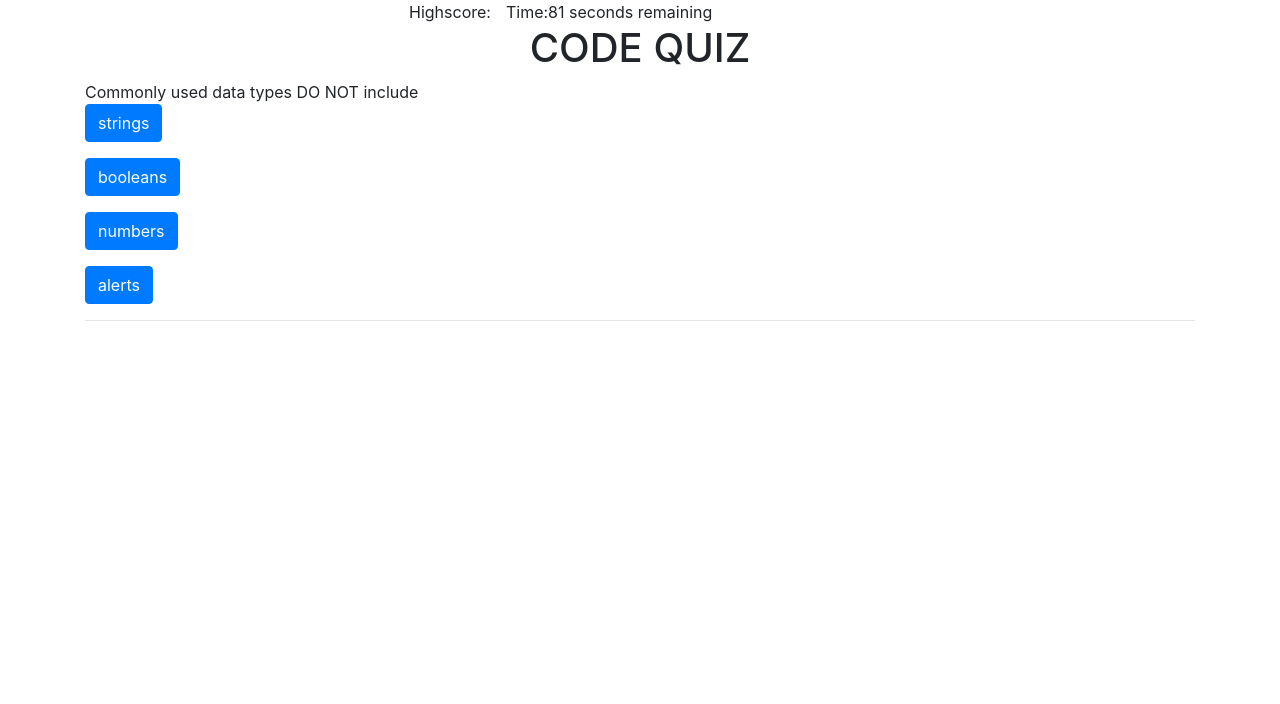
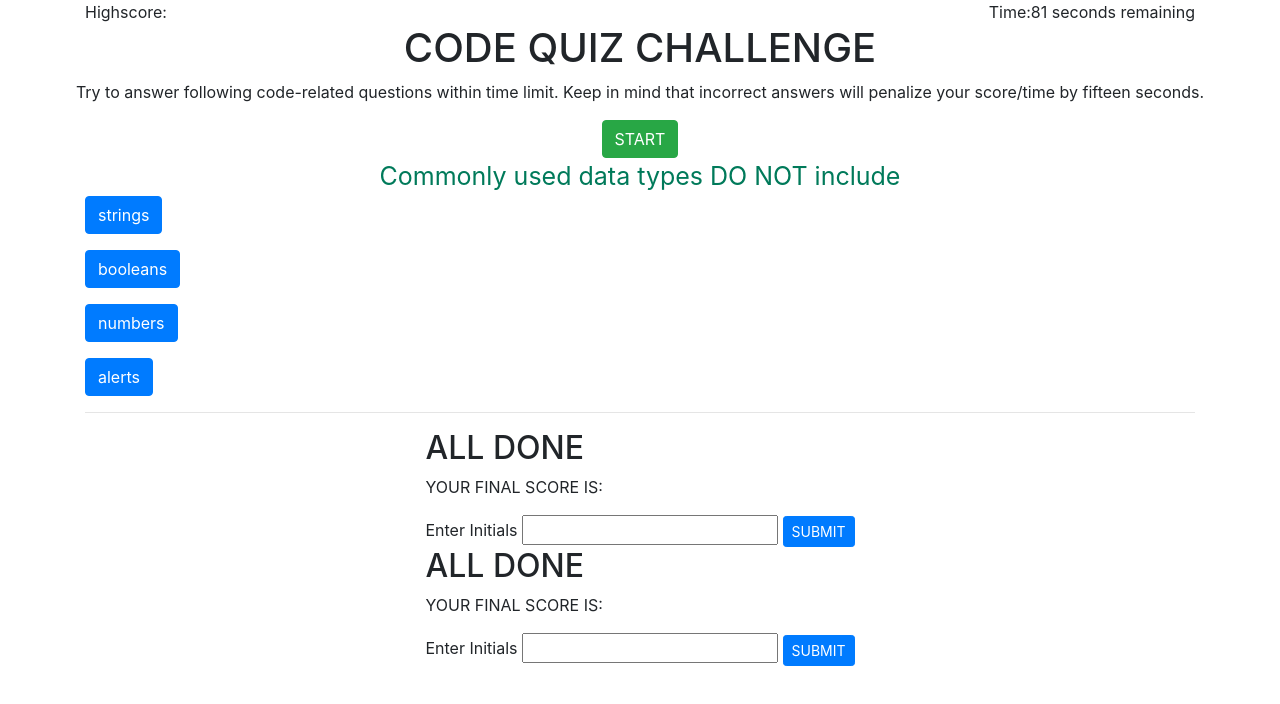
Before and after one commit to yoohooitstoo/code-quiz, a plain HTML site: page index.html in a window 1280 px wide. Drawn offline with nearby package versions, Linux system fonts and the light colour scheme.

Commit message:
scaffold out the index and add to the css

```diff
--- a/assets/style.css
+++ b/assets/style.css
@@ -1,3 +1,17 @@
 background {
     color: lightslategray;
 }
+
+#my-quiz {
+    text-align: center;
+    font-size: 25px;
+    color: #007a5a;
+}
+
+.highscore{
+    text-align: left;
+}
+
+.score {
+    text-align: right;
+}
--- a/index.html
+++ b/index.html
@@ -10,23 +10,40 @@
     <meta name="viewport" content="width=device-width, initial-scale=1">
 
 </head>
+
+<body>
     <header class="header">
         <div class="container">
-        <div class="row justify-content-md-center">
-            <div class="logo">Highscore:</div>
-            <div class="col-md-4">
+            <div class="row ">
+                <div class="col-md-3">
+                    <div class="highscore">Highscore:</div>
+                </div>
+                <div class="col-sm-9">
                     <div class="score">Time:<span id="timer"></span></div>
                 </div>
             </div>
         </div>
     </header>
-
-<body>
+    <div class="main-page">
         <div class="container">
             <div class="row justify-content-md-center">
-            <h1 id="mainPage" >CODE QUIZ</h1>
-            <!-- <button type="button" class="btn btn-primary" id="startTimer">0</button></p> -->
+                <h1 id="title">
+                    CODE QUIZ CHALLENGE
+                </h1>
+                <p>
+                    Try to answer following code-related questions within time
+                    limit. Keep in mind that incorrect answers will penalize your
+                    score/time by fifteen seconds.
+                </p>
+                <div class="row justify-content-md-center">
+                    <button type="button" class="btn btn-success">
+                        START
+                    </button>
                 </div>
+            </div>
+        </div>
+    </div>
+    <div class="container">
         <div id="my-quiz"></div>
         <p><button type="button" class="btn btn-primary" id="answer0">0</button></p>
         <p><button type="button" class="btn btn-primary" id="answer1">1</button></p>
@@ -34,7 +51,40 @@
         <p><button type="button" class="btn btn-primary" id="answer3">3</button></p>
         <hr>
          <div id="result"></div>
-
+    </div>
+    <div class="container">
+        <div class="row justify-content-md-center">
+            <div class="col-sm-">
+                <h2 class="all-done">
+                    ALL DONE
+                </h2>
+                <P>YOUR FINAL SCORE IS: <span class="finalScore"></span></P>
+                <div class="user-input">
+                    <form class="userInfo">
+                        <span>Enter Initials</span>
+                        <input class="user-name" type="text"/>
+                        <button type="button" class="btn btn-primary btn-sm">SUBMIT</button>
+                    </form>
+                </div>
+            </div>
+        </div>
+    </div>
+    <div class="container">
+        <div class="row justify-content-md-center">
+            <div class="col-sm-">
+                <h2 class="all-done">
+                    ALL DONE
+                </h2>
+                <P>YOUR FINAL SCORE IS: <span class="finalScore"></span></P>
+                <div class="user-input">
+                    <form class="userInfo">
+                        <span>Enter Initials</span>
+                        <input class="user-name" type="text"/>
+                        <button type="button" class="btn btn-primary btn-sm">SUBMIT</button>
+                    </form>
+                </div>
+            </div>
+        </div>
     </div>
     <script src="assets/scripts/script.js"></script>
 </body>
```
Lines whose indentation alone changed are shown as unchanged.
